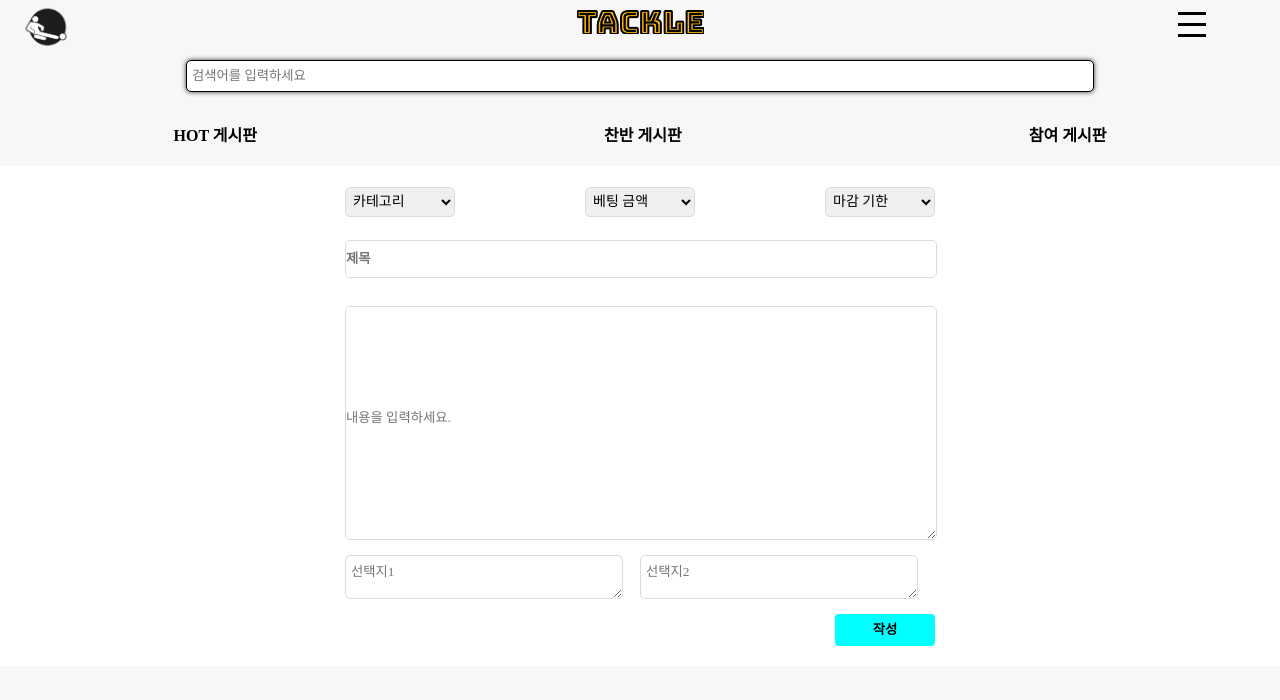
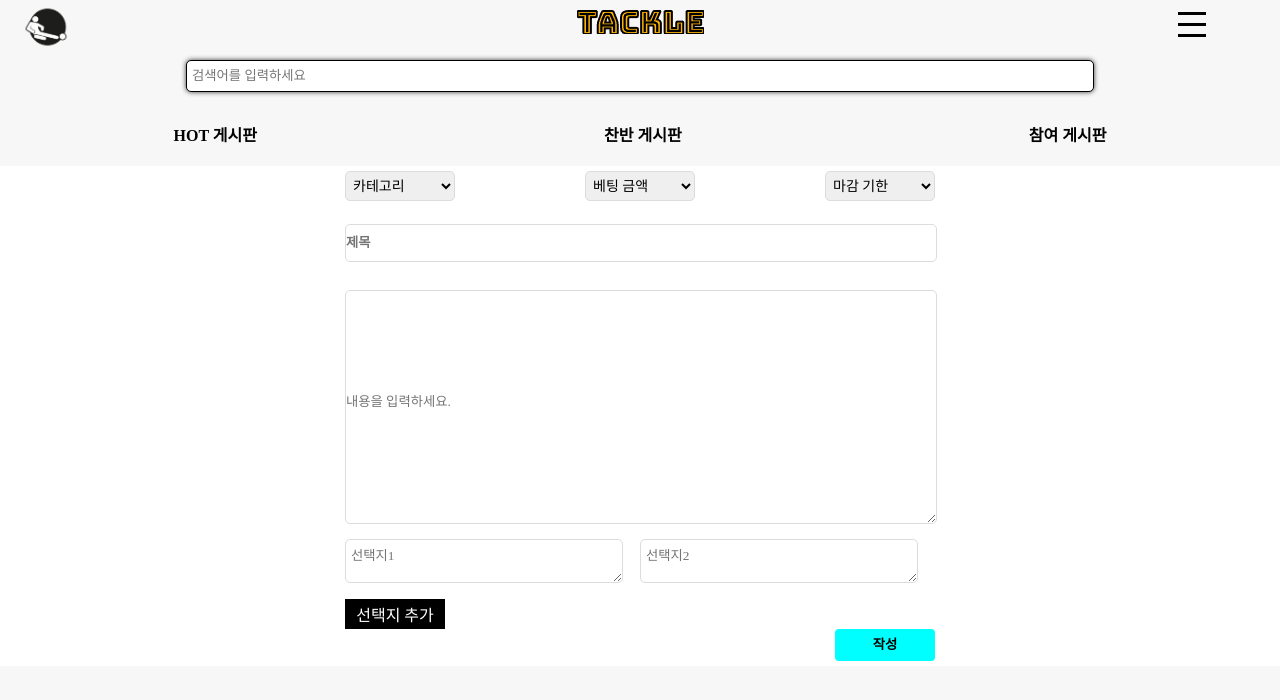
Before and after one commit to ejeonghun/react_tackle, a React (Create React App) app in the folder frontend/: page /write in a window 1280 px wide. Shown: the top 700 px of the page. Built offline with nearby package versions, Linux system fonts and the light colour scheme; a web font is replaced by a local one.

Commit message:
선택지 추가 버튼

```diff
--- a/frontend/src/component/Write/Write.js
+++ b/frontend/src/component/Write/Write.js
@@ -1,5 +1,5 @@
-import React from 'react';
 import styled from 'styled-components'
+import React, {useState} from 'react';
 
 const Container = styled.div`
     display: flex;
@@ -86,8 +86,25 @@ const TextareaSmall = styled.textarea` // 선택자
     border:solid 1px #dcdcdc;
 
 `;
+const AddButton = styled.button`
+    width: 100px;
+    height: 30px;
+    margin-top: 1px;
+    background-color: black; /* Green */
+    border: none;
+    color: white;
+    text-align: center;
+    text-decoration: none;
+    display: inline-block;
+    font-size: 16px;
+`;
 
 function Write() {
+    const [selectCount, setSelectCount] = useState(2); // 초기 선택지는 2개
+
+    const addSelectOption = () => {
+        setSelectCount(selectCount + 1);
+    }
 	return (
 		<Container>
 			    <Form>
@@ -130,13 +147,15 @@ function Write() {
 				</Label>
 
                 <SelectContainer>
-                <Label>
-					<TextareaSmall name="select1" placeholder="선택지1"/>
-				</Label>
-                <Label>
-					<TextareaSmall name="select2" placeholder="선택지2"/>
-				</Label>
+                    {[...Array(selectCount)].map((_, index) => (
+                        <Label key={index}>
+                            <TextareaSmall name={`select${index + 1}`} placeholder={`선택지${index + 1}`}/>
+                        </Label>
+                    ))}
                 </SelectContainer>
+
+                <AddButton type="button" onClick={addSelectOption}>선택지 추가</AddButton>
+
 
                 <Input type="submit" value="작성" />
 
```
